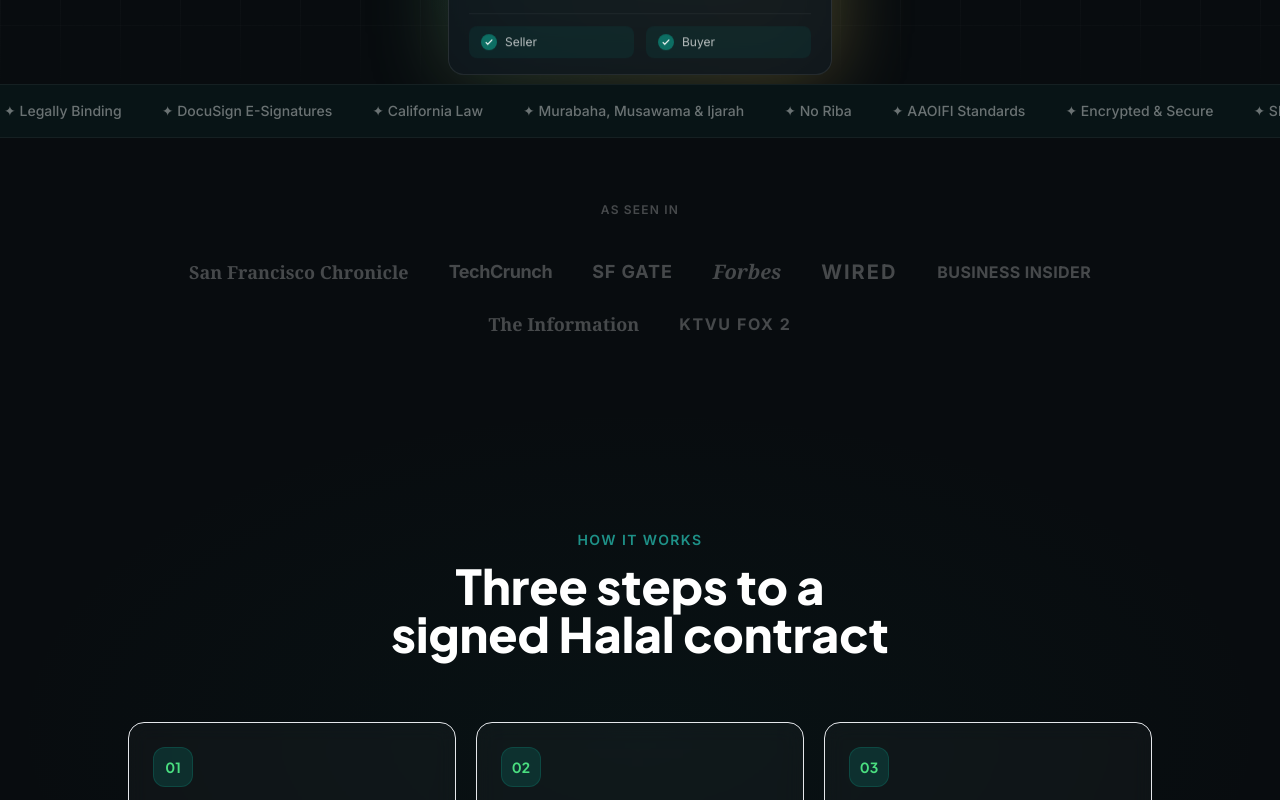
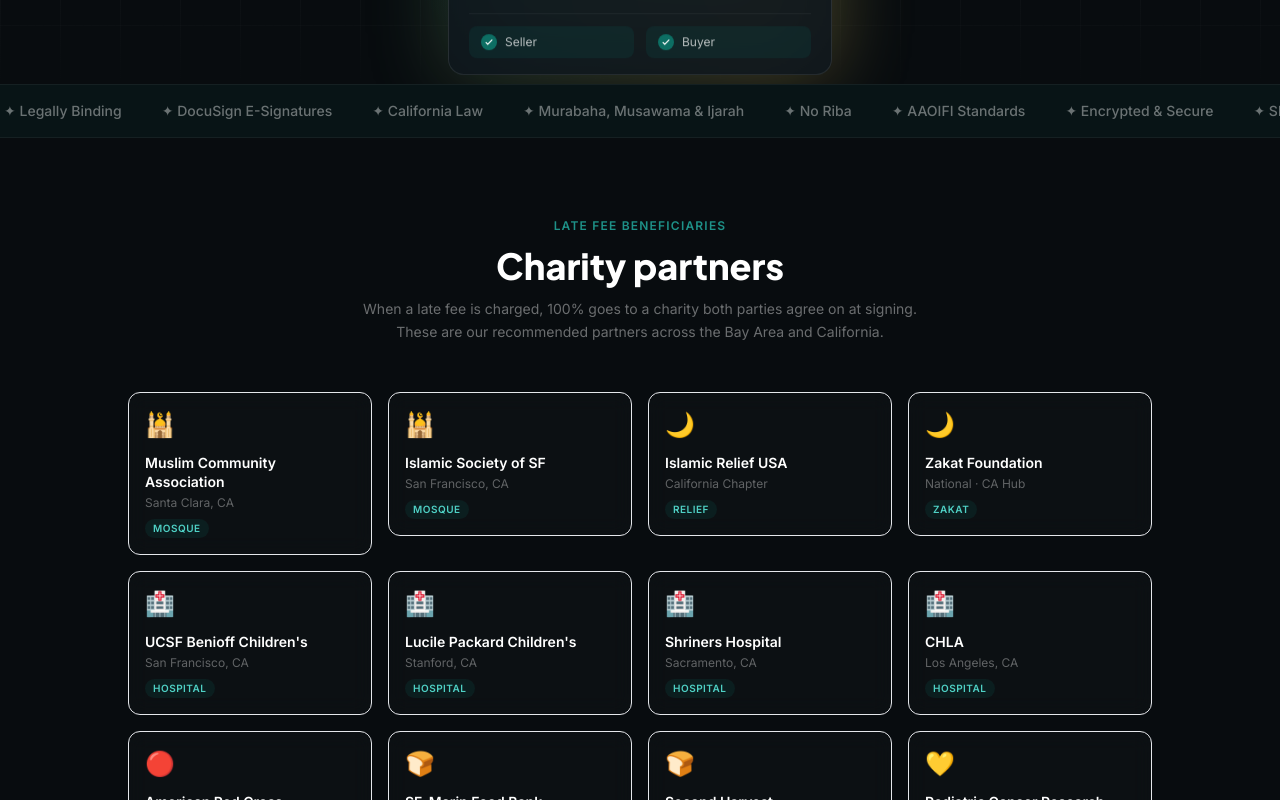
Before and after one commit to Eldor575636/aqadchain, a React (Create React App) app in the folder frontend/: page / in a window 1280 px wide. Shown: the part 820-1620 px from the top of the page. Built offline with nearby package versions, Linux system fonts and the light colour scheme.

Commit message:
feat: add partner charities section to homepage

```diff
--- a/frontend/src/pages/Home.js
+++ b/frontend/src/pages/Home.js
@@ -755,6 +755,48 @@
       {/* ── TRUST TICKER ────────────────────────────────────────── */}
       <TrustTicker />
 
+      {/* ── PARTNER CHARITIES ────────────────────────────────────── */}
+      <section className="py-20 px-4">
+        <div className="max-w-5xl mx-auto">
+          <FadeUp className="text-center mb-12">
+            <p className="text-teal-400 text-xs font-semibold uppercase tracking-widest mb-3">Late Fee Beneficiaries</p>
+            <h2 className="text-3xl md:text-4xl font-extrabold font-heading text-white mb-3">Charity partners</h2>
+            <p className="text-white/40 max-w-xl mx-auto text-sm leading-relaxed">
+              When a late fee is charged, 100% goes to a charity both parties agree on at signing. These are our recommended partners across the Bay Area and California.
+            </p>
+          </FadeUp>
+          <div className="grid grid-cols-2 md:grid-cols-4 gap-4">
+            {[
+              { name: 'Muslim Community Association', location: 'Santa Clara, CA', category: 'Mosque', icon: '🕌' },
+              { name: 'Islamic Society of SF', location: 'San Francisco, CA', category: 'Mosque', icon: '🕌' },
+              { name: 'Islamic Relief USA', location: 'California Chapter', category: 'Relief', icon: '🌙' },
+              { name: 'Zakat Foundation', location: 'National · CA Hub', category: 'Zakat', icon: '🌙' },
+              { name: 'UCSF Benioff Children\'s', location: 'San Francisco, CA', category: 'Hospital', icon: '🏥' },
+              { name: 'Lucile Packard Children\'s', location: 'Stanford, CA', category: 'Hospital', icon: '🏥' },
+              { name: 'Shriners Hospital', location: 'Sacramento, CA', category: 'Hospital', icon: '🏥' },
+              { name: 'CHLA', location: 'Los Angeles, CA', category: 'Hospital', icon: '🏥' },
+              { name: 'American Red Cross', location: 'Bay Area Chapter', category: 'Relief', icon: '🔴' },
+              { name: 'SF-Marin Food Bank', location: 'San Francisco, CA', category: 'Food', icon: '🍞' },
+              { name: 'Second Harvest', location: 'Silicon Valley, CA', category: 'Food', icon: '🍞' },
+              { name: 'Pediatric Cancer Research', location: 'Orange County, CA', category: 'Cancer', icon: '💛' },
+            ].map(({ name, location, category, icon }) => (
+              <FadeIn key={name}>
+                <div className="rounded-xl p-4 border border-white/8 hover:border-teal-500/30 transition-all duration-300 group"
+                  style={{ background: 'rgba(255,255,255,0.02)', backdropFilter: 'blur(10px)' }}>
+                  <div className="text-2xl mb-3">{icon}</div>
+                  <p className="text-white text-sm font-semibold leading-snug group-hover:text-teal-300 transition-colors">{name}</p>
+                  <p className="text-white/35 text-xs mt-1">{location}</p>
+                  <span className="inline-block mt-2 text-[10px] font-semibold uppercase tracking-wider px-2 py-0.5 rounded-full"
+                    style={{ background: 'rgba(13,110,99,0.15)', color: '#4fd1c5' }}>
+                    {category}
+                  </span>
+                </div>
+              </FadeIn>
+            ))}
+          </div>
+        </div>
+      </section>
+
       {/* ── FEATURED IN ──────────────────────────────────────────── */}
       <section className="py-16 px-4">
         <div className="max-w-5xl mx-auto">
```
